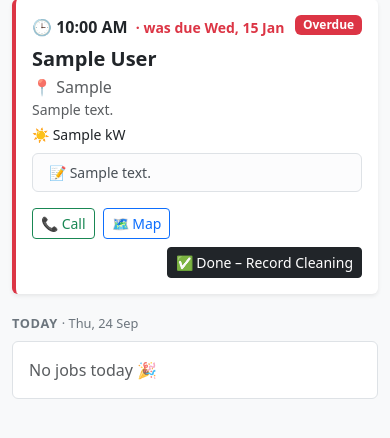
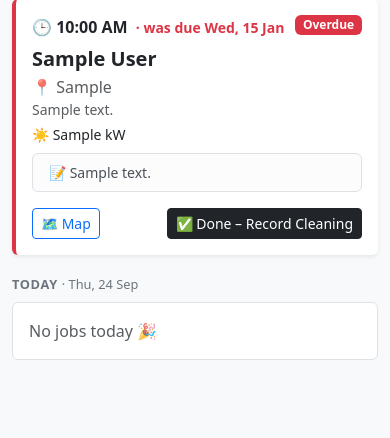
Before and after one commit to rendha/SolarCleaningManager, a Django app: page /my-jobs/ in a window 390 px wide. Shown: the part 212-650 px from the top of the page. Run offline with Django 5.2, Linux system fonts and the light colour scheme; a user stored in the database is signed in; tables that the repository leaves empty hold one stand-in row (values such as "Sample post"); some libraries are stand-ins or nearby versions.

Commit message:
Remove customer phone from employee view

```diff
--- a/cleaning/views.py
+++ b/cleaning/views.py
@@ -1130,9 +1130,6 @@ def _schedule_events(schedules, for_owner):
 
         props = {
             'customer_name': customer_name,
-            'phone': schedule.phone or (
-                schedule.customer.phone if schedule.customer else ''
-            ),
             'location': schedule.get_location() or '',
             'address': (
                 schedule.site.address if schedule.site else schedule.address
@@ -1149,6 +1146,9 @@ def _schedule_events(schedules, for_owner):
         }
 
         if for_owner:
+            props['phone'] = schedule.phone or (
+                schedule.customer.phone if schedule.customer else ''
+            )
             props['edit_url'] = f"/schedule/{schedule.id}/edit/"
             props['delete_url'] = f"/schedule/{schedule.id}/delete/"
         else:
--- a/templates/_job_card.html
+++ b/templates/_job_card.html
@@ -52,12 +52,6 @@
 
         <div class="d-flex flex-wrap gap-2 mt-3">
 
-            {% if schedule.phone %}
-                <a href="tel:{{ schedule.phone }}" class="btn btn-outline-success btn-sm">📞 Call</a>
-            {% elif schedule.customer and schedule.customer.phone %}
-                <a href="tel:{{ schedule.customer.phone }}" class="btn btn-outline-success btn-sm">📞 Call</a>
-            {% endif %}
-
             {% if schedule.site and schedule.site.google_map_link %}
                 <a href="{{ schedule.site.google_map_link }}" target="_blank" rel="noopener" class="btn btn-outline-primary btn-sm">🗺️ Map</a>
             {% endif %}
--- a/templates/my_schedule.html
+++ b/templates/my_schedule.html
@@ -187,7 +187,6 @@
                 <div id="calLocation" class="text-muted"></div>
                 <div id="calNotes" class="small mt-1"></div>
                 <div class="d-flex flex-wrap gap-2 mt-3">
-                    <a id="calCall" class="btn btn-outline-success btn-sm">📞 Call</a>
                     <a id="calMap" target="_blank" rel="noopener" class="btn btn-outline-primary btn-sm">🗺️ Map</a>
                     <a id="calRecord" class="btn btn-dark btn-sm ms-auto">✅ Done – Record Cleaning</a>
                 </div>
@@ -305,10 +304,6 @@ document.getElementById('tab-calendar').addEventListener('shown.bs.tab', functio
 
             document.getElementById('calNotes').textContent = p.notes ? '📝 ' + p.notes : '';
 
-            const call = document.getElementById('calCall');
-            call.hidden = !p.phone;
-            call.href = p.phone ? 'tel:' + p.phone : '#';
-
             const map = document.getElementById('calMap');
             map.hidden = !p.map_link;
             map.href = p.map_link || '#';
```
